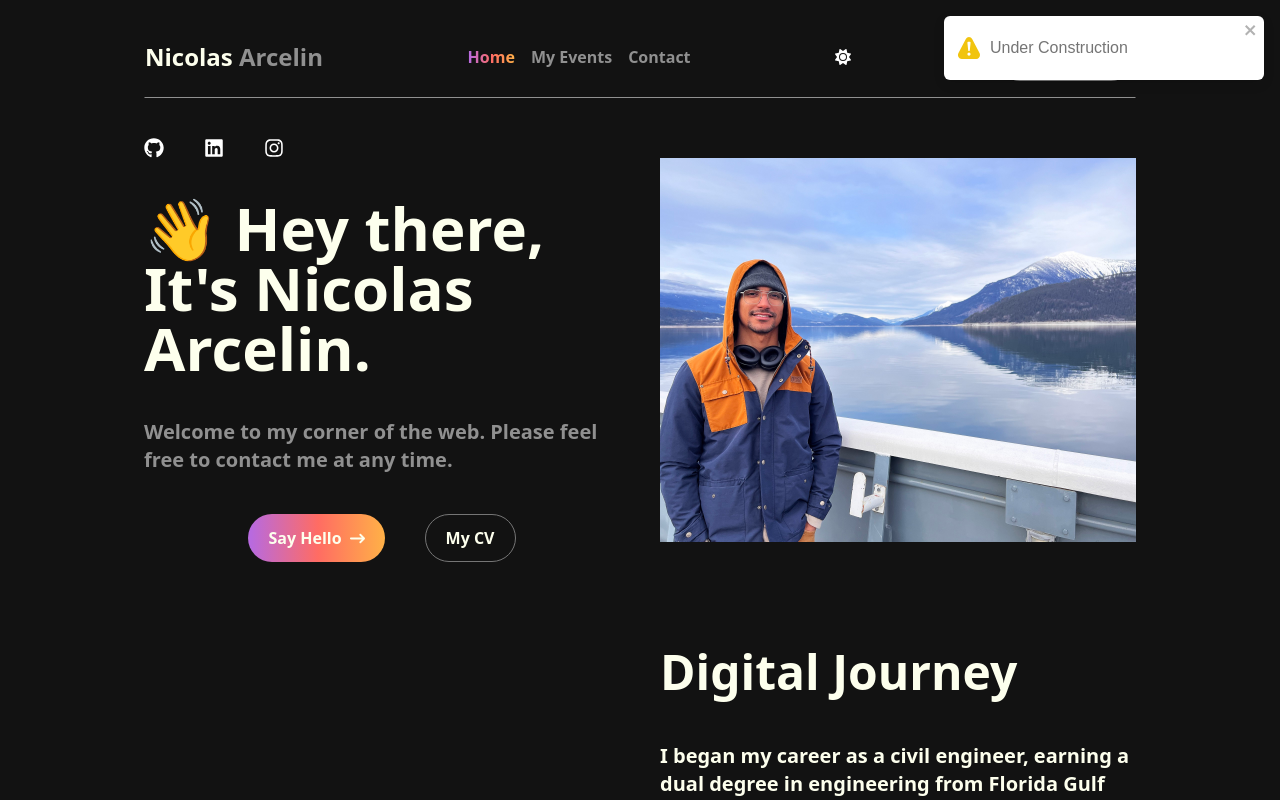
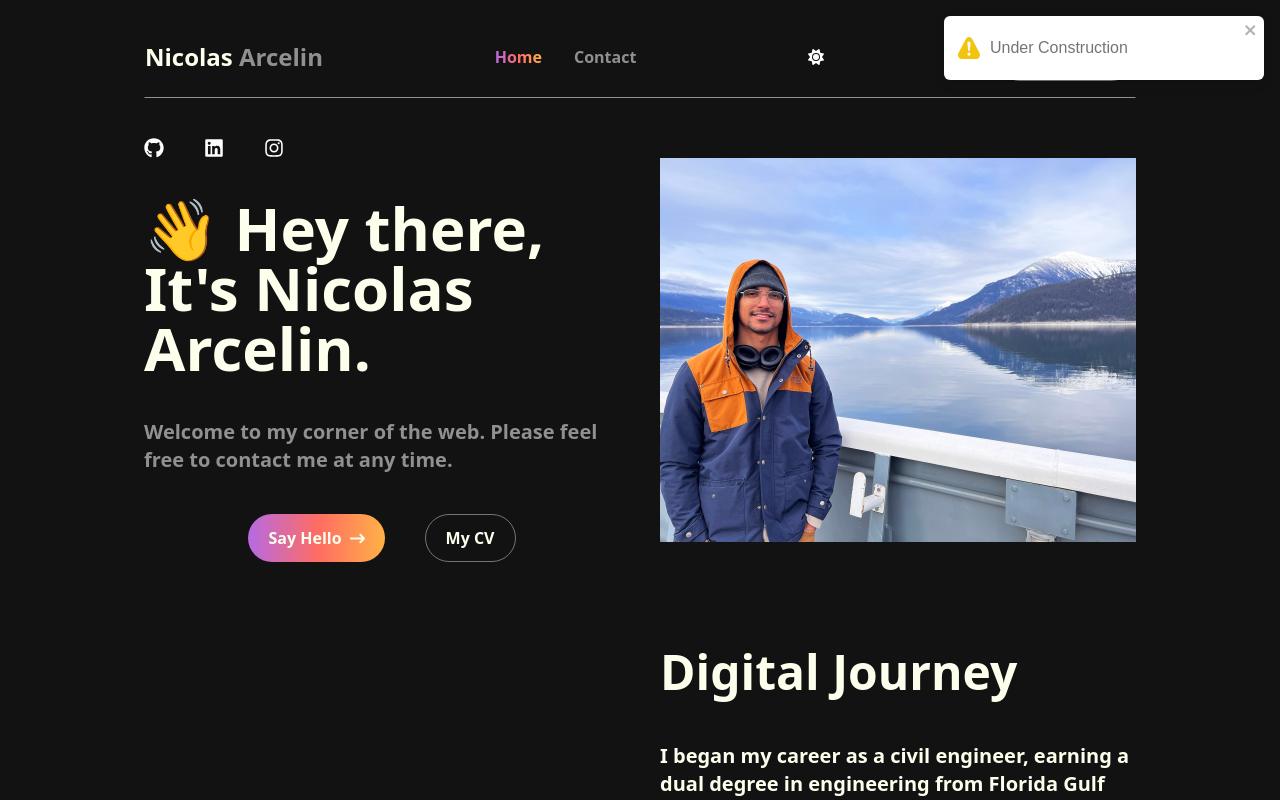
Before and after one commit to narcelin/portfolio_v2, a Next.js app: page / in a window 1280 px wide. Shown: the top 800 px of the page. Built offline with nearby package versions, Linux system fonts and the light colour scheme.

Commit message:
disconnected events head from navlink

```diff
--- a/src/app/components/MyNavLink.tsx
+++ b/src/app/components/MyNavLink.tsx
@@ -35,9 +35,7 @@ export function NavLinks(classNames: string) {
       {/* <li>
         <MyNavLink id="about">About</MyNavLink>
       </li> */}
-      <li>
-        <MyNavLink id="myEvents">My Events</MyNavLink>
-      </li>
+      <li>{/* <MyNavLink id="myEvents">My Events</MyNavLink> */}</li>
       <li>
         <MyNavLink id="contact">Contact</MyNavLink>
       </li>
```
